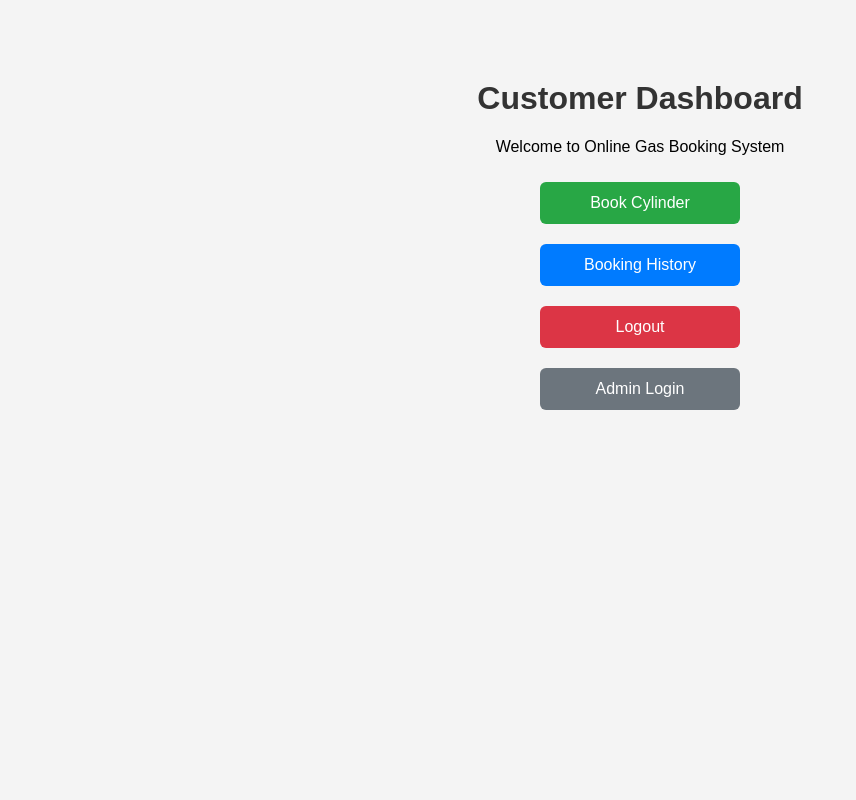
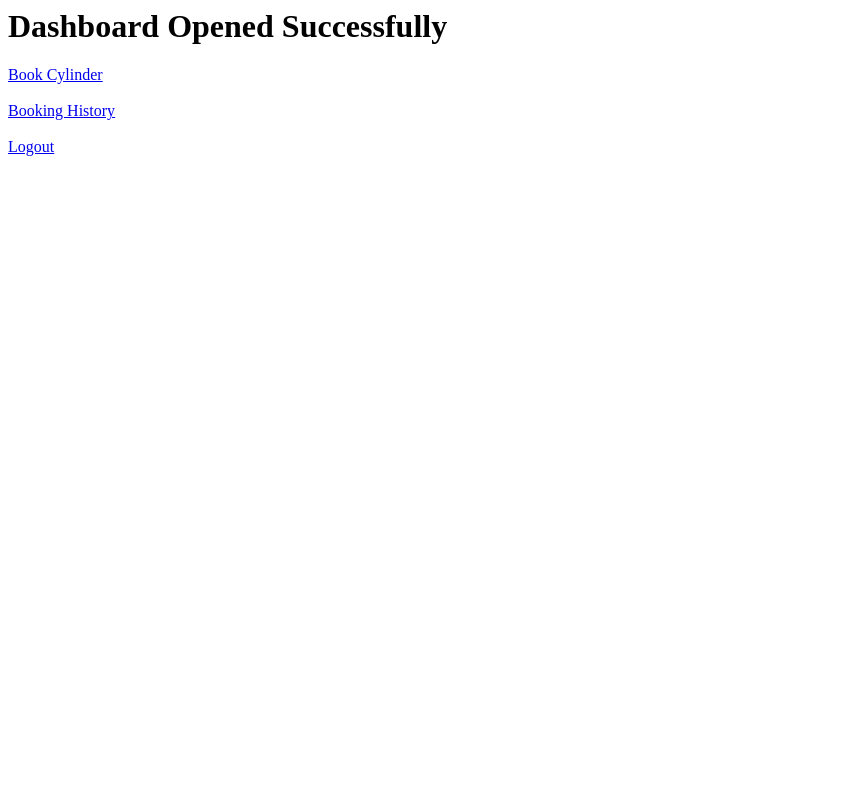
Before and after one commit to shravanikenchu-web/Online-Gas-Booking-System, a Python web app: template templates/04_dashboard.html in a window 1280 px wide. Shown: the whole page, without its empty margins (0-856 px from the left). Run offline with Jinja, Linux system fonts and the light colour scheme; the template is opened without the code that fills it, so the values that code supplies are empty.

Commit message:
Update 04_dashboard.html

```diff
--- a/templates/04_dashboard.html
+++ b/templates/04_dashboard.html
@@ -1,63 +1,21 @@
-<!DOCTYPE html>
+<! DOCTYPE html>
 <html>
 <head>
     <title>Dashboard</title>
-
-    <link rel="stylesheet" href="{{ url_for('static', filename='style.css') }}">
-
-    <style>
-        body {
-            font-family: Arial;
-            background: #f4f4f4;
-            text-align: center;
-        }
-
-        .container {
-            margin-top: 80px;
-        }
-
-        h1 {
-            color: #333;
-        }
-
-        button {
-            width: 200px;
-            padding: 12px;
-            margin: 10px;
-            border: none;
-            color: white;
-            cursor: pointer;
-            border-radius: 6px;
-            font-size: 16px;
-        }
-
-        .book { background: #28a745; }
-        .history { background: #007bff; }
-        .logout { background: #dc3545; }
-        .admin { background: #6c757d; }
-    </style>
-
 </head>
-
 <body>
 
-<div class="container">
+<h1>Dashboard Opened Successfully</h1>
 
-    <h1>Customer Dashboard</h1>
-    <p>Welcome to Online Gas Booking System</p>
+<a href="/booking">Book Cylinder</a>
 
-    <a href="/booking"><button class="book">Book Cylinder</button></a>
-    <br>
+<br><br>
 
-    <a href="/history"><button class="history">Booking History</button></a>
-    <br>
+<a href="/history">Booking History</a>
 
-    <a href="/logout"><button class="logout">Logout</button></a>
-    <br>
+<br><br>
 
-    <a href="/admin"><button class="admin">Admin Login</button></a>
-
-</div>
+<a href="/logout">Logout</a>
 
 </body>
 </html>
```
